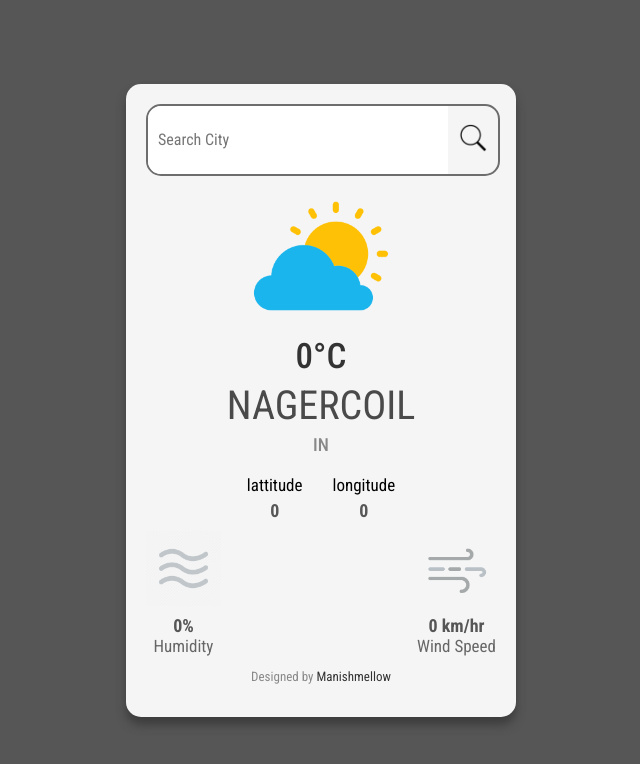
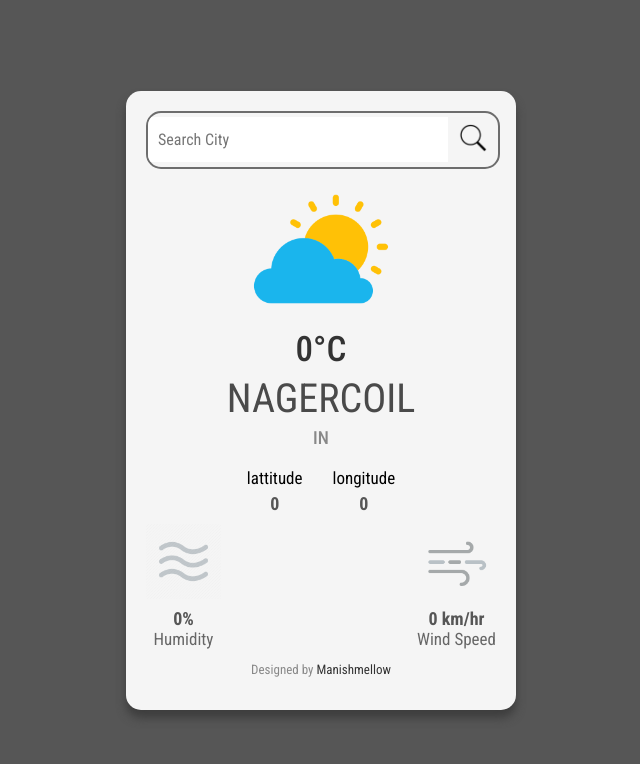
Before and after one commit to ManishPrakkash/weather-app, a React (Vite) app in the folder weatherApp/: page / in a window 1280 px wide. Shown: the top 764 px of the page, without its empty margins (319-959 px from the left). Built offline with nearby package versions, Linux system fonts and the light colour scheme.

Commit message:
style changes

```diff
--- a/weatherApp/src/App.css
+++ b/weatherApp/src/App.css
@@ -36,7 +36,7 @@ body{
 }
 .cityInput{
     flex:1;
-    height: 48px;
+    height: 25px;
     border: none;
     font-size: 16px;
     outline: none;
```
